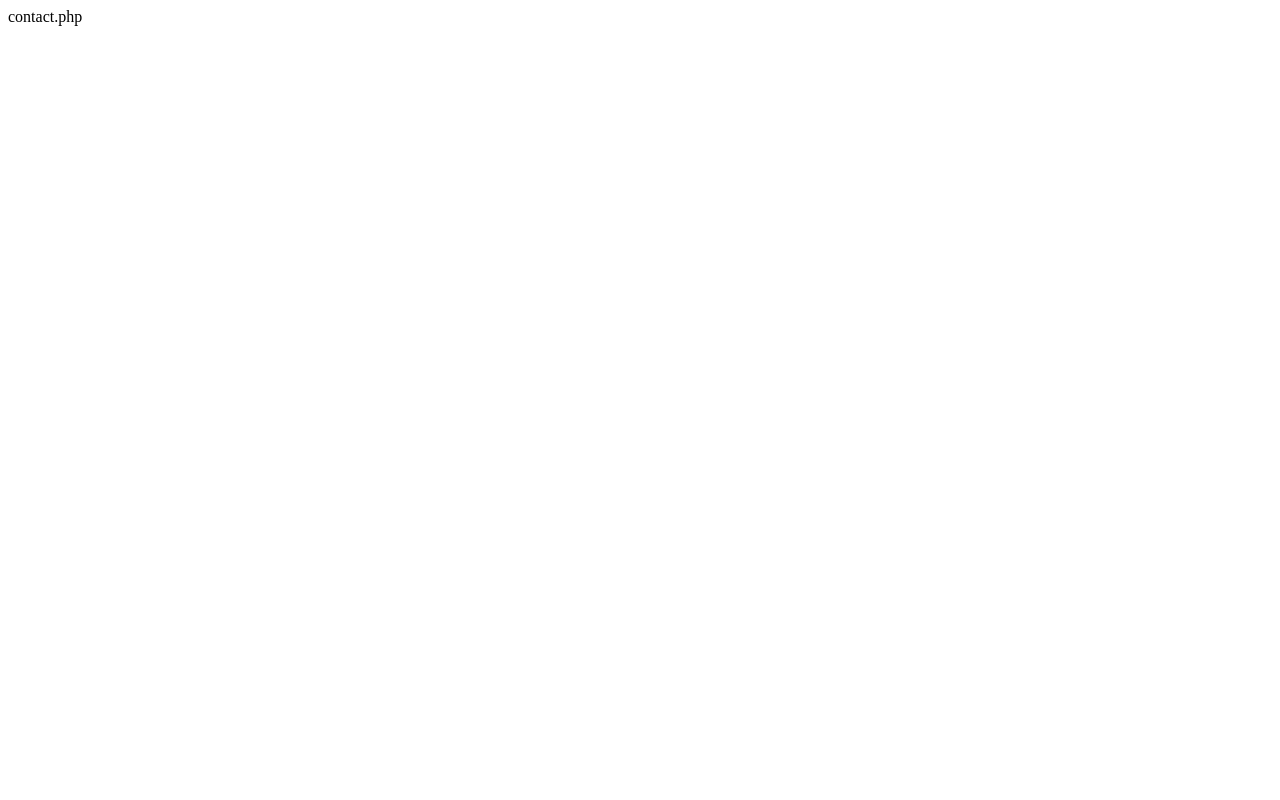
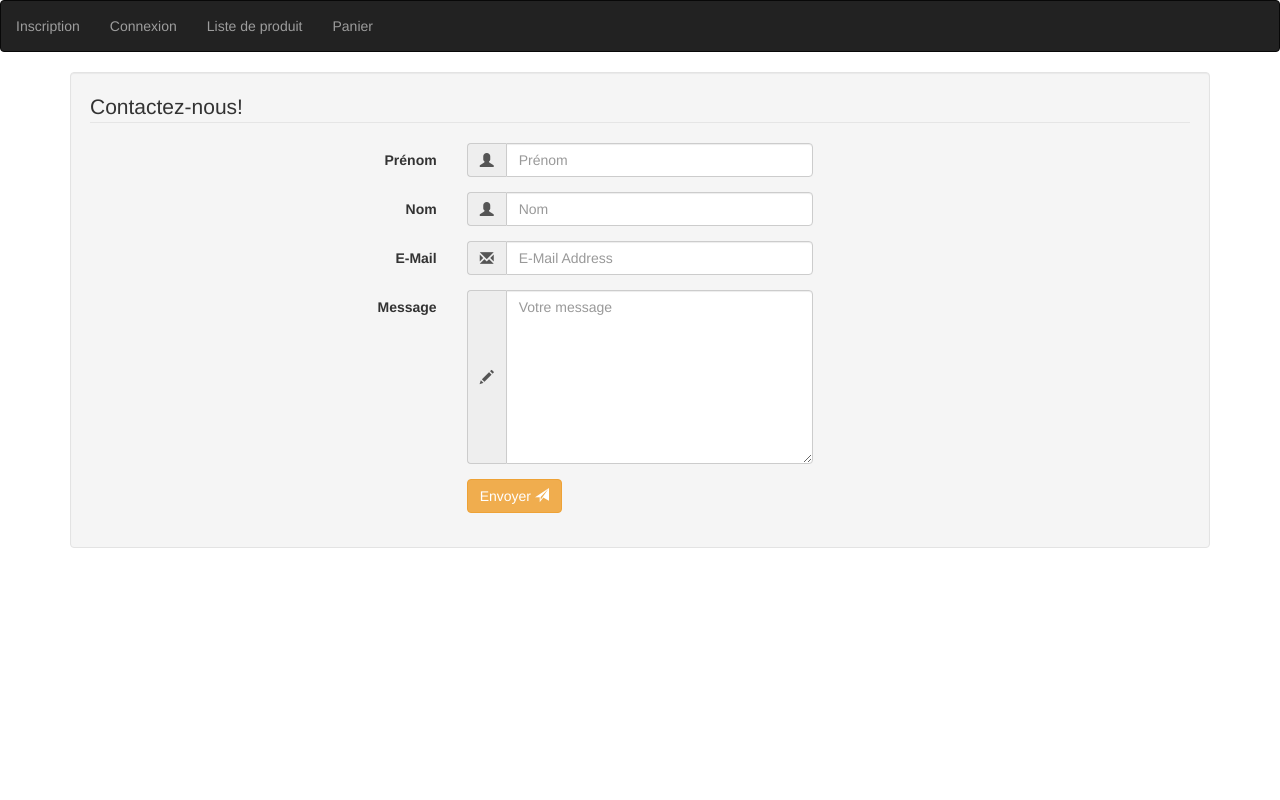
Before and after one commit to Satoshi972/Mini_Restaurant, a PHP site: page /contact.php in a window 1280 px wide. Before the commit the page is almost empty. Run offline with PHP 8.4, Linux system fonts and the light colour scheme; some libraries are stand-ins or nearby versions.

Commit message:
page contact
formulaire de contact

```diff
--- a/contact.php
+++ b/contact.php
@@ -1 +1,90 @@
-contact.php
+<?php
+require_once 'inc/connect.php';
+
+
+
+
+
+?><!DOCTYPE html>
+<html lang="fr">
+<head>
+<?php include_once 'inc/head.php'; ?>
+	<meta charset="UTF-8">
+	<title>Contact</title>
+</head>
+<body>
+<?php include_once 'inc/menu.php'; ?>
+	<div class="container">
+
+    <form class="well form-horizontal" action=" " method="post"  id="contact_form">
+<fieldset>
+
+<!-- Form Name -->
+<legend>Contactez-nous!</legend>
+
+<!-- Text input-->
+
+<div class="form-group">
+  <label class="col-md-4 control-label">Prénom</label>
+  <div class="col-md-4 inputGroupContainer">
+  <div class="input-group">
+  <span class="input-group-addon"><i class="glyphicon glyphicon-user"></i></span>
+  <input  name="first_name" placeholder="Prénom" class="form-control"  type="text">
+    </div>
+  </div>
+</div>
+
+<!-- Text input-->
+
+<div class="form-group">
+  <label class="col-md-4 control-label" >Nom</label>
+    <div class="col-md-4 inputGroupContainer">
+    <div class="input-group">
+  <span class="input-group-addon"><i class="glyphicon glyphicon-user"></i></span>
+  <input name="last_name" placeholder="Nom" class="form-control"  type="text">
+    </div>
+  </div>
+</div>
+
+<!-- Text input-->
+       <div class="form-group">
+  <label class="col-md-4 control-label">E-Mail</label>
+    <div class="col-md-4 inputGroupContainer">
+    <div class="input-group">
+        <span class="input-group-addon"><i class="glyphicon glyphicon-envelope"></i></span>
+  <input name="email" placeholder="E-Mail Address" class="form-control"  type="text">
+    </div>
+  </div>
+</div>
+
+
+
+<!-- Text area -->
+
+<div class="form-group">
+  <label class="col-md-4 control-label">Message</label>
+    <div class="col-md-4 inputGroupContainer">
+    <div class="input-group">
+        <span class="input-group-addon"><i class="glyphicon glyphicon-pencil"></i></span>
+        	<textarea class="form-control"  rows="8" name="comment" placeholder="Votre message"></textarea>
+  </div>
+  </div>
+</div>
+
+<!-- Success message -->
+<div class="alert alert-success" style="display: none" role="alert" id="success_message">Success <i class="glyphicon glyphicon-thumbs-up"></i> Merci de vous contacter, nous vous repondrons au plus vite !!!</div>
+
+<!-- Button -->
+<div class="form-group">
+  <label class="col-md-4 control-label"></label>
+  <div class="col-md-4">
+    <button type="submit" class="btn btn-warning" >Envoyer <span class="glyphicon glyphicon-send"></span></button>
+  </div>
+</div>
+
+</fieldset>
+</form>
+</div><!-- /.container -->
+<?php include_once 'inc/script.php'; ?>
+</body>
+</html>
```
